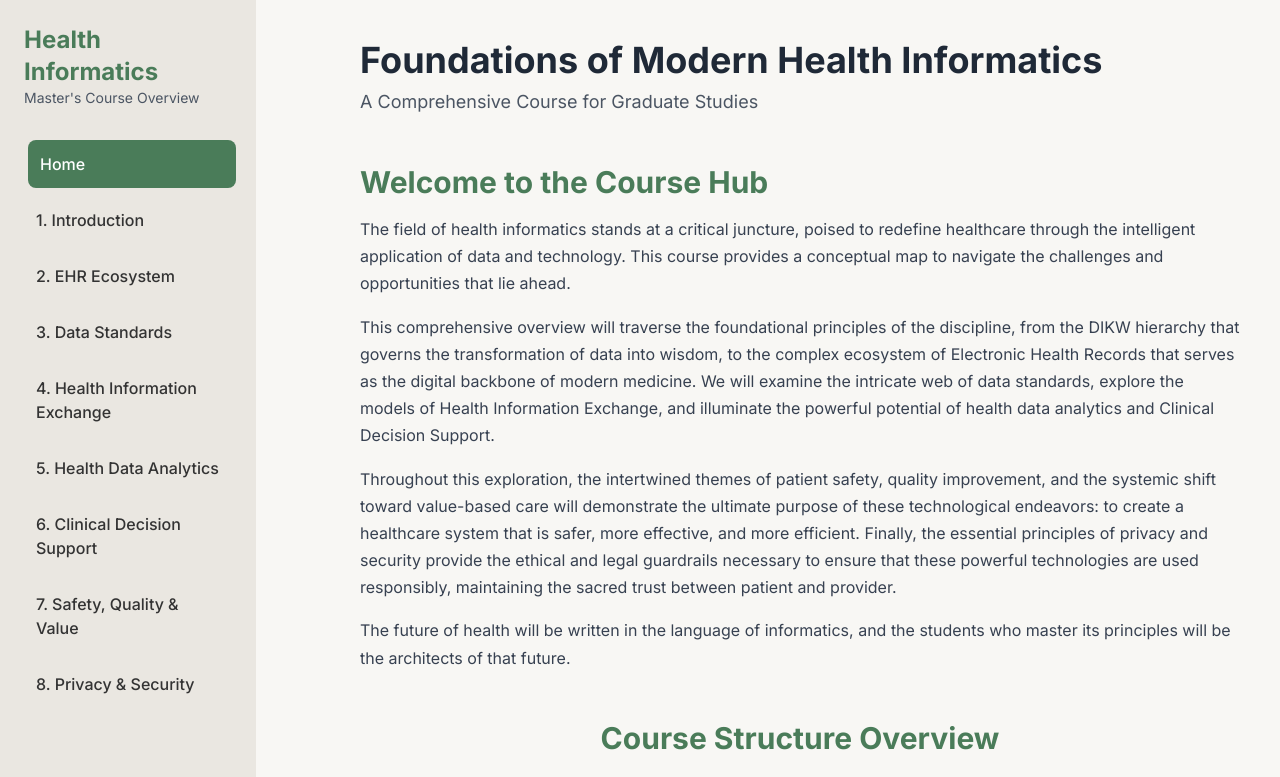
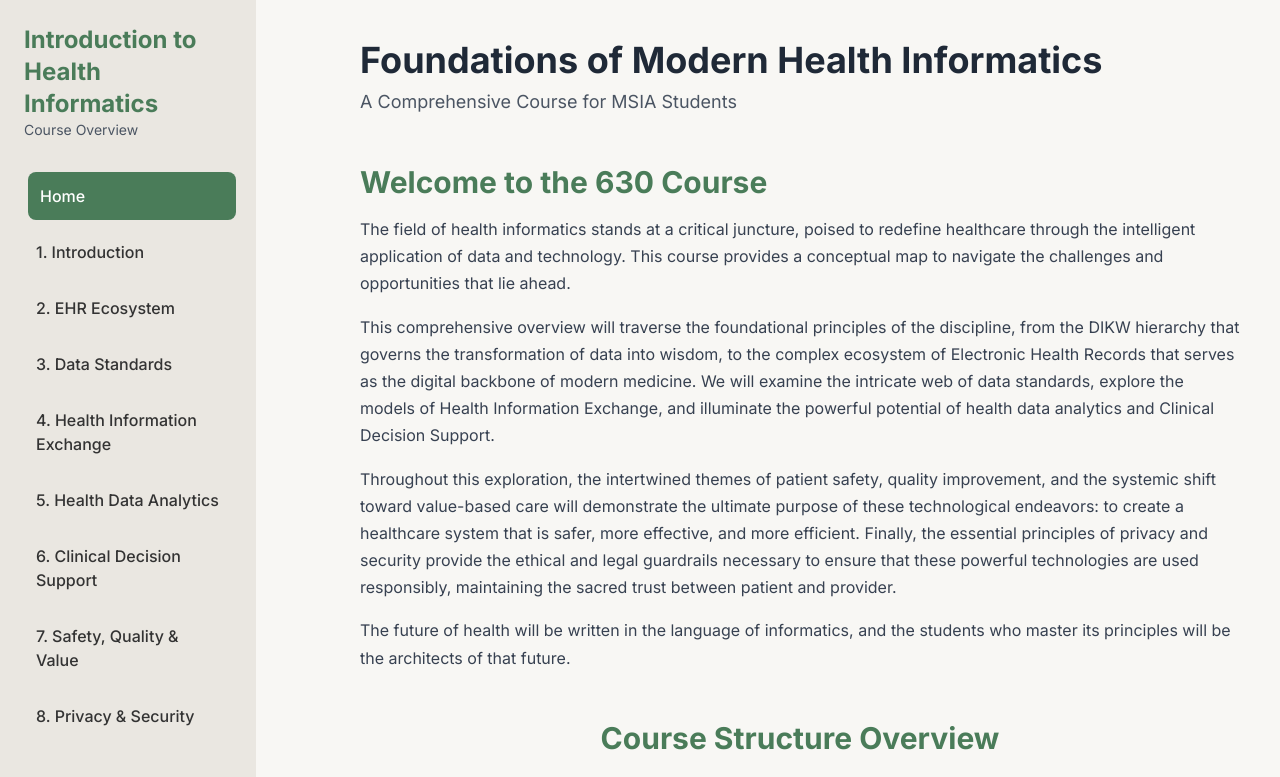
Before and after one commit to ali2449/630---Introduction-to-Health-Informatics, a plain HTML site: page index.html in a window 1280 px wide. Shown: the top 777 px of the page. Drawn offline with nearby package versions, Linux system fonts and the light colour scheme.

Commit message:
Update index.html

```diff
--- a/index.html
+++ b/index.html
@@ -24,8 +24,8 @@
 
     <div class="min-h-screen lg:grid lg:grid-cols-12">
         <aside class="lg:col-span-3 lg:block bg-[#EAE7E1] p-6 lg:fixed lg:h-full lg:w-1/4 xl:w-1/5">
-            <h1 class="text-2xl font-bold text-[#4A7C59]">Health Informatics</h1>
-            <p class="text-sm text-gray-600 mb-8">Master's Course Overview</p>
+            <h1 class="text-2xl font-bold text-[#4A7C59]">Introduction to Health Informatics</h1>
+            <p class="text-sm text-gray-600 mb-8">Course Overview</p>
             <nav id="sidebar-nav" class="space-y-2">
                 <a href="./index.html" class="sidebar-link active block p-3 rounded-lg font-medium">Home</a>
                 <a href="./module1.html" class="sidebar-link block p-3 rounded-lg font-medium">1. Introduction</a>
@@ -42,11 +42,11 @@
         <main class="lg:col-span-9 lg:col-start-4 p-6 md:p-10">
             <header class="mb-12">
                 <h2 class="text-4xl font-bold text-gray-800">Foundations of Modern Health Informatics</h2>
-                <p class="mt-2 text-lg text-gray-600">A Comprehensive Course for Graduate Studies</p>
+                <p class="mt-2 text-lg text-gray-600">A Comprehensive Course for MSIA Students</p>
             </header>
 
             <section id="welcome" class="content-block text-gray-700">
-                <h3 class="text-3xl font-bold text-[#4A7C59] mb-4">Welcome to the Course Hub</h3>
+                <h3 class="text-3xl font-bold text-[#4A7C59] mb-4">Welcome to the 630 Course</h3>
                 <p>The field of health informatics stands at a critical juncture, poised to redefine healthcare through the intelligent application of data and technology. This course provides a conceptual map to navigate the challenges and opportunities that lie ahead.</p>
                 <p>This comprehensive overview will traverse the foundational principles of the discipline, from the DIKW hierarchy that governs the transformation of data into wisdom, to the complex ecosystem of Electronic Health Records that serves as the digital backbone of modern medicine. We will examine the intricate web of data standards, explore the models of Health Information Exchange, and illuminate the powerful potential of health data analytics and Clinical Decision Support.</p>
                 <p>Throughout this exploration, the intertwined themes of patient safety, quality improvement, and the systemic shift toward value-based care will demonstrate the ultimate purpose of these technological endeavors: to create a healthcare system that is safer, more effective, and more efficient. Finally, the essential principles of privacy and security provide the ethical and legal guardrails necessary to ensure that these powerful technologies are used responsibly, maintaining the sacred trust between patient and provider.</p>
```
